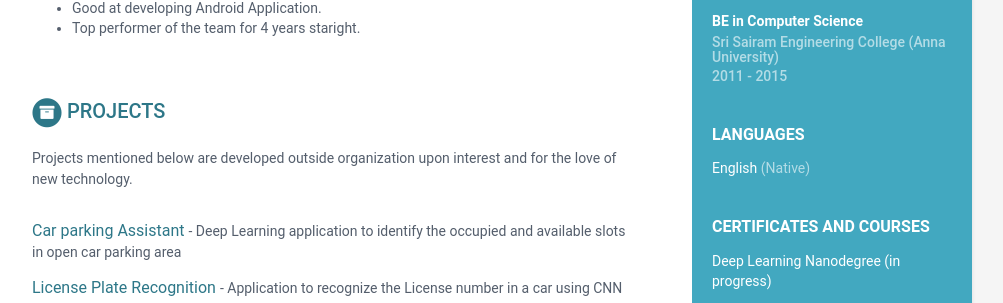
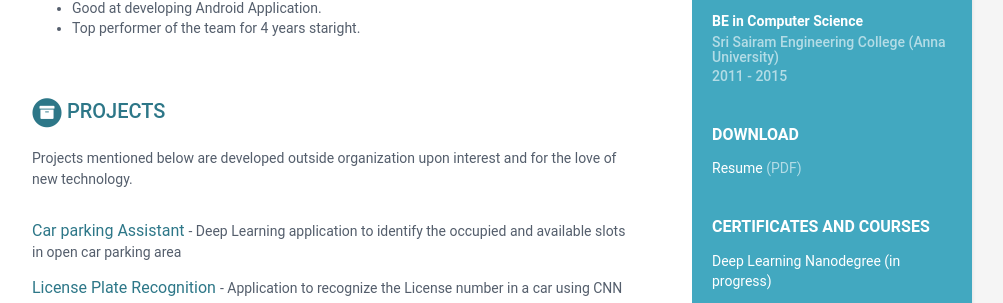
Before and after one commit to prabhakar-sivanean/me, a Jekyll site: the page built from index.html, in a window 1280 px wide. Shown: the part 641-944 px from the top of the page, without its empty margins (168-1171 px from the left). Built offline with Jekyll 4.4.1, drawn with Linux system fonts in a browser that asks for light colours.

Commit message:
Update language.html

```diff
--- a/_includes/language.html
+++ b/_includes/language.html
@@ -3,14 +3,14 @@
 <div class="languages-container container-block">
 
   <h2 class="container-block-title">
-    Languages
+    Download
   </h2>
 
   <ul class="list-unstyled interests-list">
     {%for language in languages %}
     <li>
-      <a href="Resume2020.pdf">{{ language.idiom }}</a>
-      <span class="lang-desc">({{ language.level }})</span>
+      <a href="Resume2020.pdf">Resume</a>
+      <span class="lang-desc">(PDF)</span>
     </li>
     {% endfor %}
   </ul>
```
